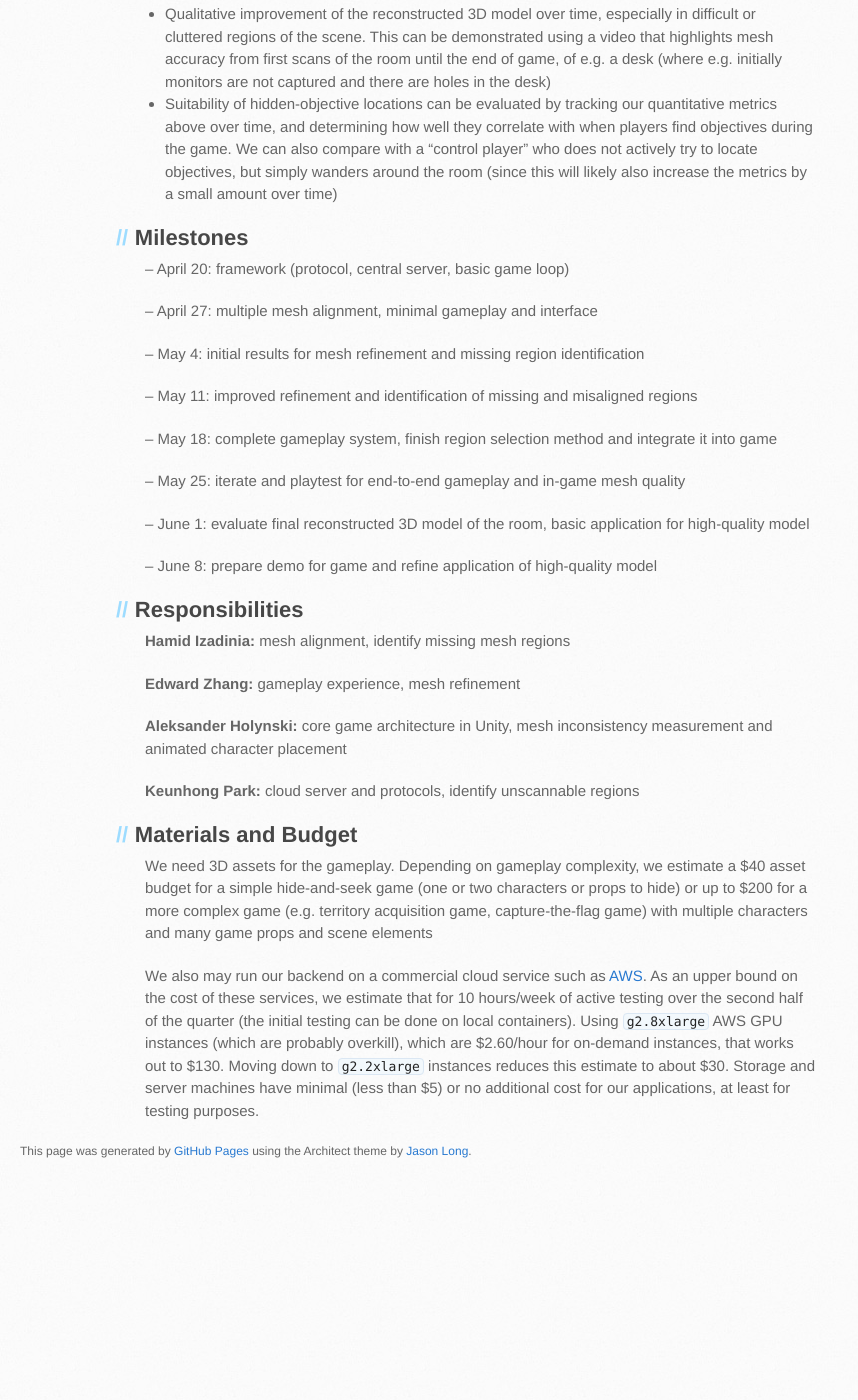
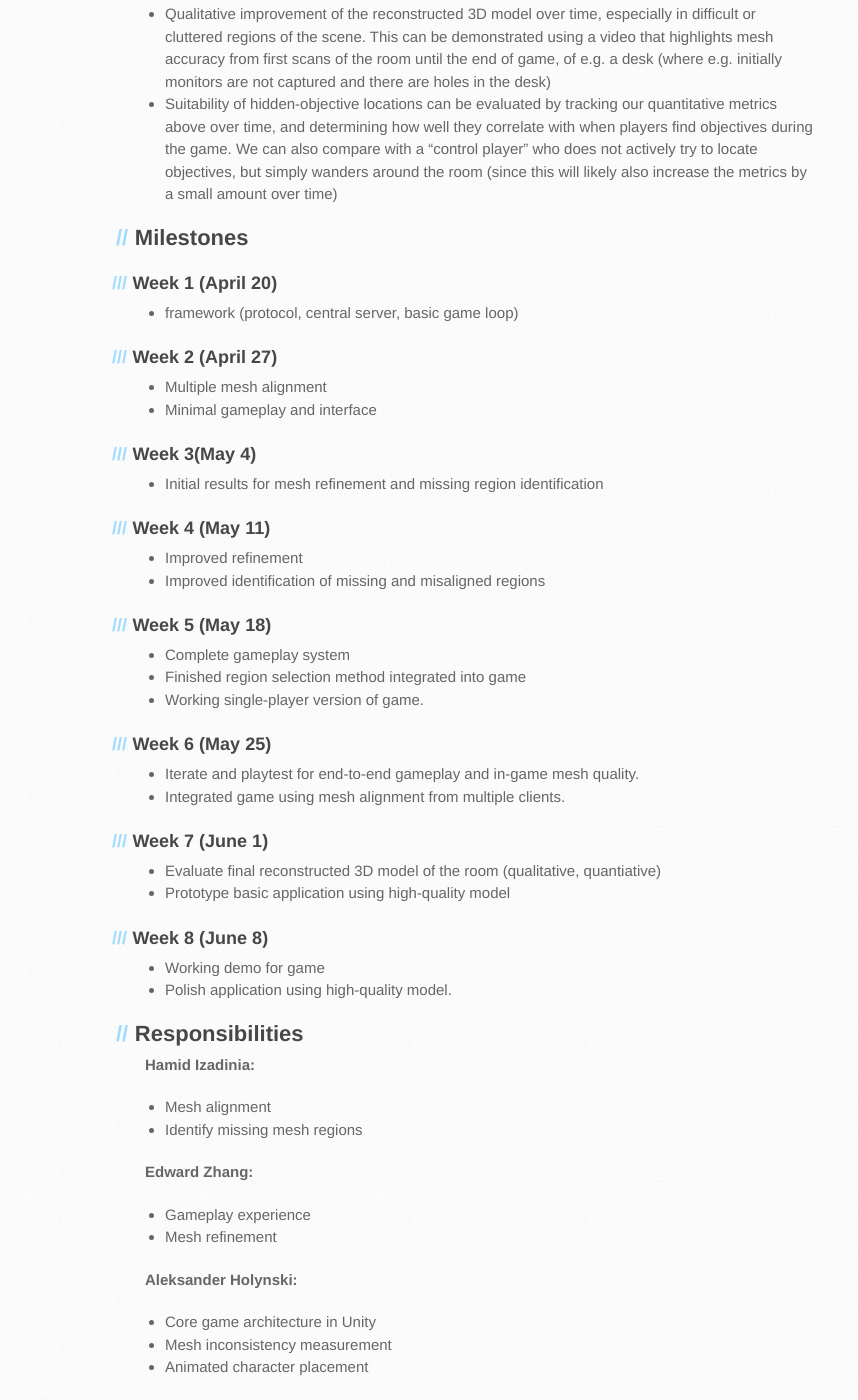
Before and after one commit to holoscanner/holoscanner.github.io, a Jekyll site: the page built from prd.md, in a window 1280 px wide and 1400 px high, scrolled down 1906 px. Shown: the whole window, without its empty margins (0-858 px from the left). Built offline with Jekyll 4.4.1, drawn with Linux system fonts in a browser that asks for light colours; before the commit the page ends 3108 px from its top, so only the background shows below that; some of the changed text lies outside the part shown.

Commit message:
Update prd.md

```diff
--- a/prd.md
+++ b/prd.md
@@ -55,34 +55,60 @@ players locate them.
 
 ## Milestones
 
--- April 20: framework (protocol, central server, basic game loop)
+### Week 1 (April 20)
+ * framework (protocol, central server, basic game loop)
 
--- April 27: multiple mesh alignment, minimal gameplay and interface
+### Week 2 (April 27)
+ * Multiple mesh alignment
+ * Minimal gameplay and interface
 
--- May 4: initial results for mesh refinement and missing region identification
+### Week 3(May 4)
+ * Initial results for mesh refinement and missing region identification
 
--- May 11: improved refinement and identification of missing and misaligned regions
+### Week 4 (May 11)
+ * Improved refinement
+ * Improved identification of missing and misaligned regions
 
--- May 18: complete gameplay system, finish region selection method and integrate it into game
+### Week 5 (May 18)
+ * Complete gameplay system
+ * Finished region selection method integrated into game
+ * Working single-player version of game.
 
--- May 25: iterate and playtest for end-to-end gameplay and in-game mesh quality
+### Week 6 (May 25)
+ * Iterate and playtest for end-to-end gameplay and in-game mesh quality.
+ * Integrated game using mesh alignment from multiple clients.
 
--- June 1: evaluate final reconstructed 3D model of the room, basic application for high-quality model
+### Week 7 (June 1)
+ * Evaluate final reconstructed 3D model of the room (qualitative, quantiative)
+ * Prototype basic application using high-quality model
 
--- June 8: prepare demo for game and refine application of high-quality model
+### Week 8 (June 8)
+ * Working demo for game
+ * Polish application using high-quality model.
 
 
 ## Responsibilities
 
-**Hamid Izadinia:** mesh alignment, identify missing mesh regions
+**Hamid Izadinia:**
 
-**Edward Zhang:** gameplay experience, mesh refinement
+ * Mesh alignment
+ * Identify missing mesh regions
 
-**Aleksander Holynski:** core game architecture in Unity, mesh inconsistency measurement and animated character placement
+**Edward Zhang:**
 
-**Keunhong Park:** cloud server and protocols, identify unscannable regions
+ * Gameplay experience
+ * Mesh refinement
 
+**Aleksander Holynski:**
 
+ * Core game architecture in Unity
+ * Mesh inconsistency measurement
+ * Animated character placement
+
+**Keunhong Park:**
+
+ * Cloud server and protocols
+ * Identify unscannable regions
 
 
 ## Materials and Budget
```
